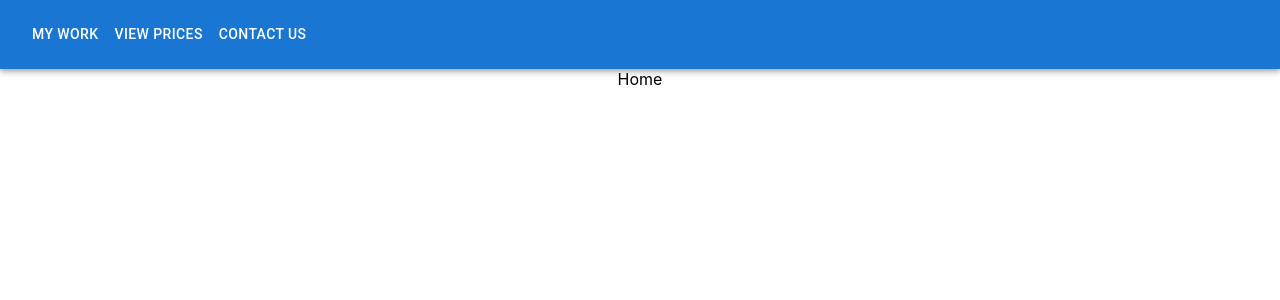
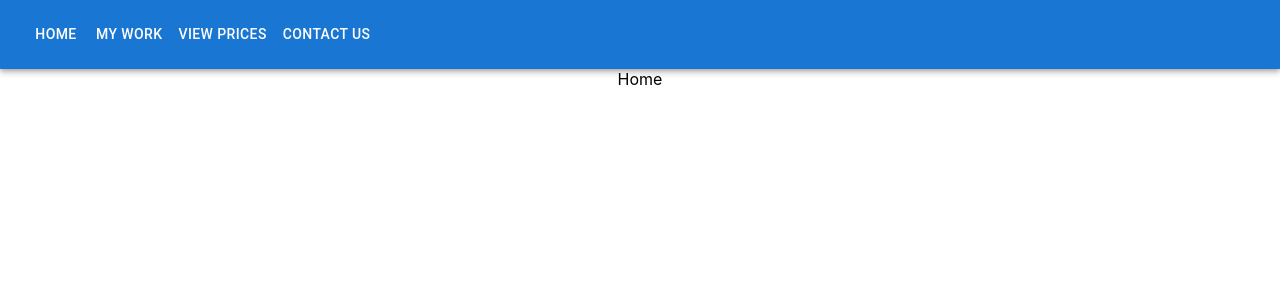
Before and after one commit to Ayushmaan2001/khushi-portfolio, a React (Create React App) app: page / in a window 1280 px wide. Shown: the top 300 px of the page. Built offline with nearby package versions, Linux system fonts and the light colour scheme.

Commit message:
navbar-3

```diff
--- a/package.json
+++ b/package.json
@@ -18,7 +18,8 @@
   },
   "scripts": {
     "start": "react-scripts start",
-    "build": "react-scripts build",
+    "build-deploy": "(react-scripts build) && (firebase deploy)",
+    "build":"react-scripts build",
     "test": "react-scripts test",
     "eject": "react-scripts eject"
   },
--- a/src/Components/Navbar.jsx
+++ b/src/Components/Navbar.jsx
@@ -9,7 +9,6 @@ import MenuIcon from "@mui/icons-material/Menu";
 import Container from "@mui/material/Container";
 import Button from "@mui/material/Button";
 import MenuItem from "@mui/material/MenuItem";
-import ArrowDropDownOutlinedIcon from "@mui/icons-material/ArrowDropDownOutlined";
 import { useNavigate } from "react-router-dom";
 
 const pages = ["View Prices", "Contact Us"];
@@ -17,6 +16,7 @@ const pages = ["View Prices", "Contact Us"];
 const ResponsiveAppBar = () => {
   const [anchorElNav, setAnchorElNav] = React.useState(null);
   const [anchorEl, setAnchorEl] = React.useState(null);
+  const Navigate = useNavigate();
   const open = Boolean(anchorEl);
   const handleClick = (event) => {
     setAnchorEl(event.currentTarget);
@@ -24,7 +24,9 @@ const ResponsiveAppBar = () => {
   const handleClose = () => {
     setAnchorEl(null);
   };
-  const Navigate = useNavigate();
+  const Home = () => {
+    Navigate("/");
+  };
 
   const handleOpenNavMenu = (event) => {
     setAnchorElNav(event.currentTarget);
@@ -92,7 +94,14 @@ const ResponsiveAppBar = () => {
               ))}
             </Menu>
           </Box>
-
+          <Box sx={{ display: { xs: "none", md: "flex" } }}>
+            <Button
+              onClick={Home}
+              sx={{ my: 2, color: "white", display: "block" }}
+            >
+              Home
+            </Button>
+          </Box>
           <Box sx={{ display: { xs: "none", md: "flex" } }}>
             <Button
               sx={{ my: 2, color: "white", display: "block" }}
```
